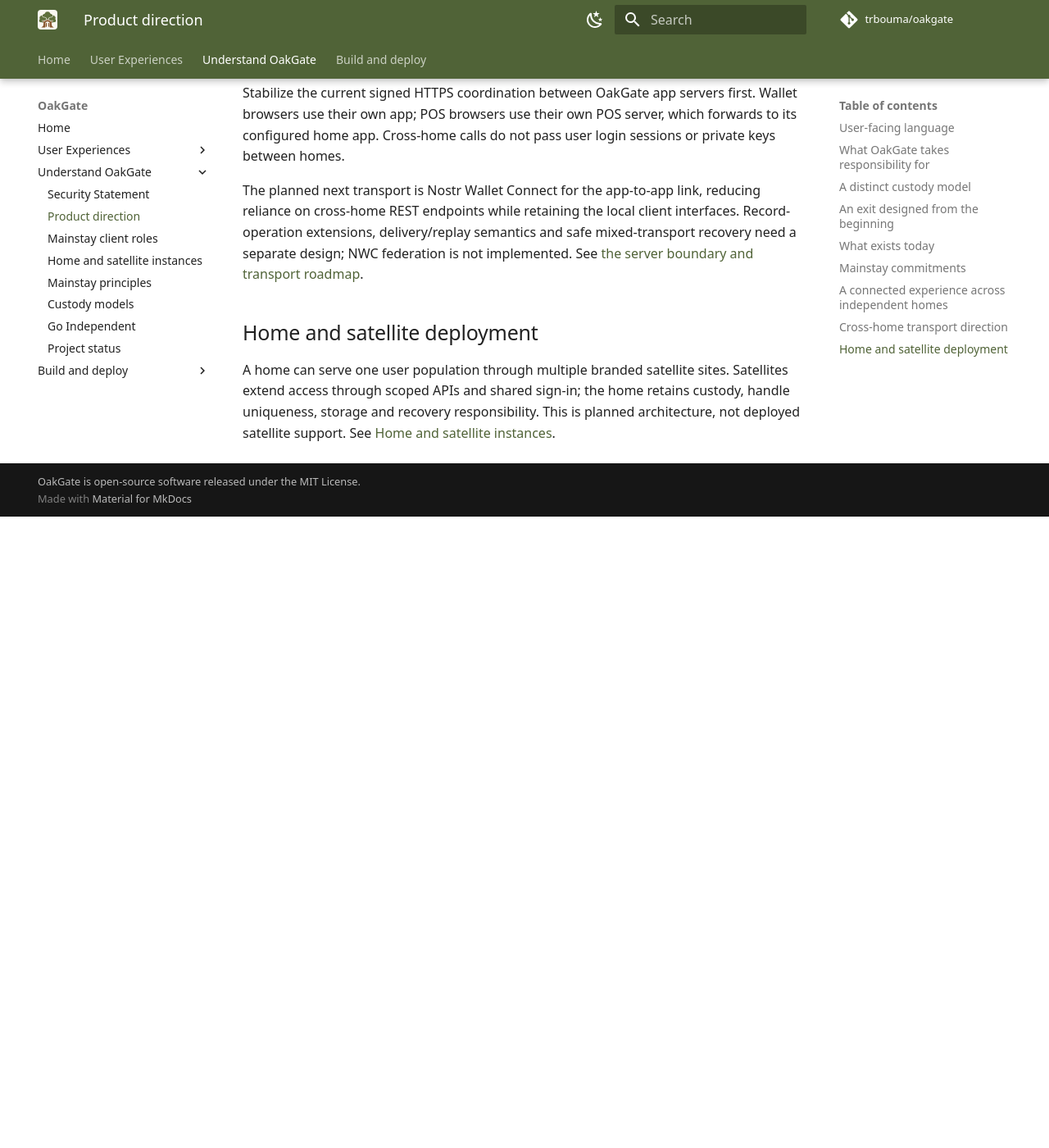
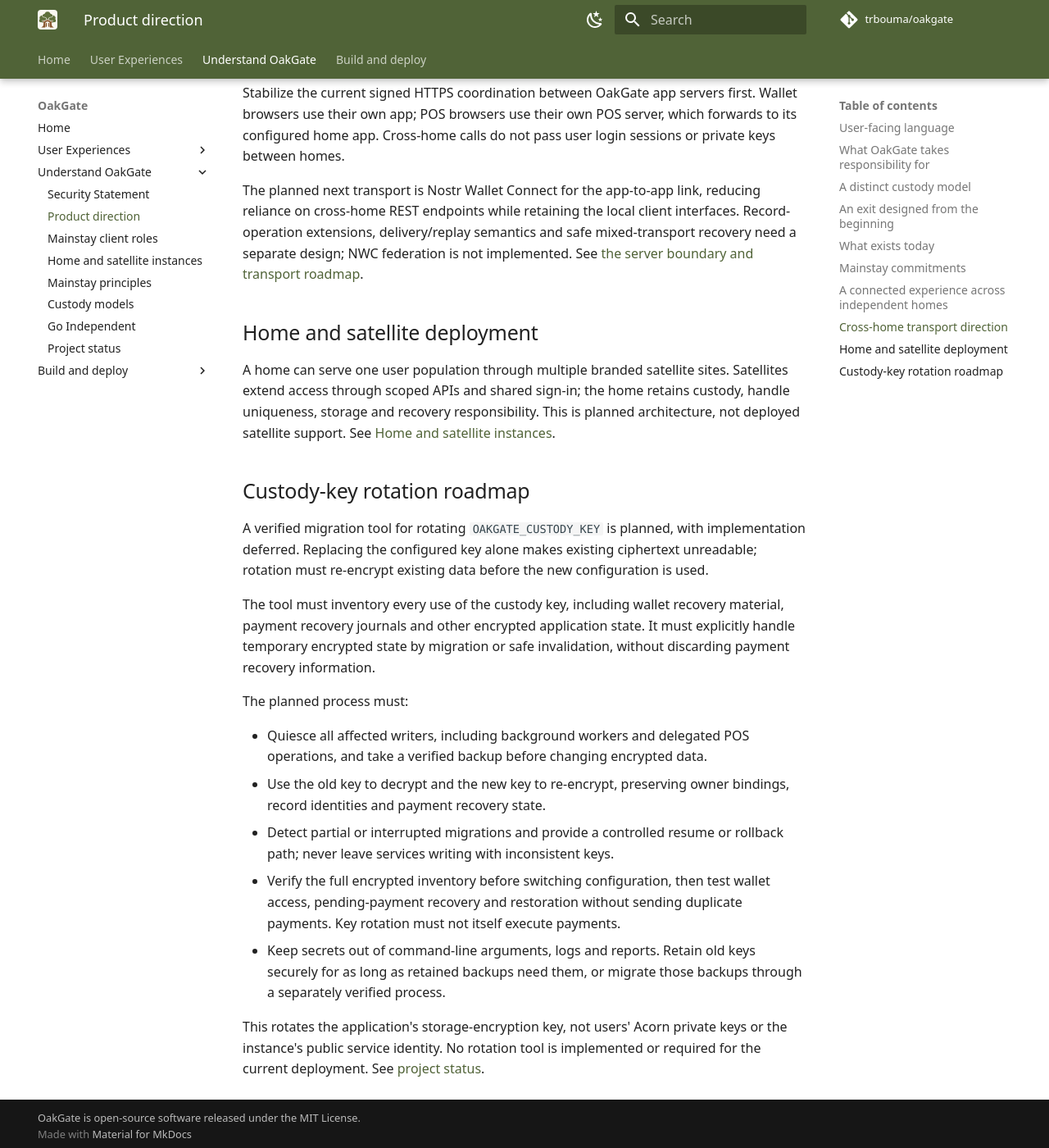
Before and after one commit to trbouma/oakgate, an MkDocs documentation site: the page built from docs/product-direction.md, in a window 1280 px wide and 1400 px high, scrolled down 2628 px. Shown: the whole window at 82% size. Built offline with MkDocs 1.6.1 and Material for MkDocs 9.7.7, drawn with Linux system fonts in a browser that asks for light colours; comment, search, counter and statistics services are not loaded; before the commit the page ends 3258 px from its top, so only the background shows below that.

Commit message:
Document custody-key rotation roadmap and recovery requirements
Cover re-encryption, interrupted migrations, payment-state preservation,
verification, and retention of keys needed for older backups.

```diff
--- a/docs/product-direction.md
+++ b/docs/product-direction.md
@@ -87,3 +87,34 @@
 custody, handle uniqueness, storage and recovery responsibility. This is planned
 architecture, not deployed satellite support. See
 [Home and satellite instances](037-home-and-satellite-instances.md).
+
+## Custody-key rotation roadmap
+
+A verified migration tool for rotating `OAKGATE_CUSTODY_KEY` is planned, with
+implementation deferred. Replacing the configured key alone makes existing
+ciphertext unreadable; rotation must re-encrypt existing data before the new
+configuration is used.
+
+The tool must inventory every use of the custody key, including wallet recovery
+material, payment recovery journals and other encrypted application state. It
+must explicitly handle temporary encrypted state by migration or safe
+invalidation, without discarding payment recovery information.
+
+The planned process must:
+
+- Quiesce all affected writers, including background workers and delegated POS
+  operations, and take a verified backup before changing encrypted data.
+- Use the old key to decrypt and the new key to re-encrypt, preserving owner
+  bindings, record identities and payment recovery state.
+- Detect partial or interrupted migrations and provide a controlled resume or
+  rollback path; never leave services writing with inconsistent keys.
+- Verify the full encrypted inventory before switching configuration, then test
+  wallet access, pending-payment recovery and restoration without sending duplicate
+  payments. Key rotation must not itself execute payments.
+- Keep secrets out of command-line arguments, logs and reports. Retain old keys
+  securely for as long as retained backups need them, or migrate those backups
+  through a separately verified process.
+
+This rotates the application's storage-encryption key, not users' Acorn private
+keys or the instance's public service identity. No rotation tool is implemented
+or required for the current deployment. See [project status](project-status.md).
```
Also changed, not shown: docs/project-status.md (+3 -0 lines).
